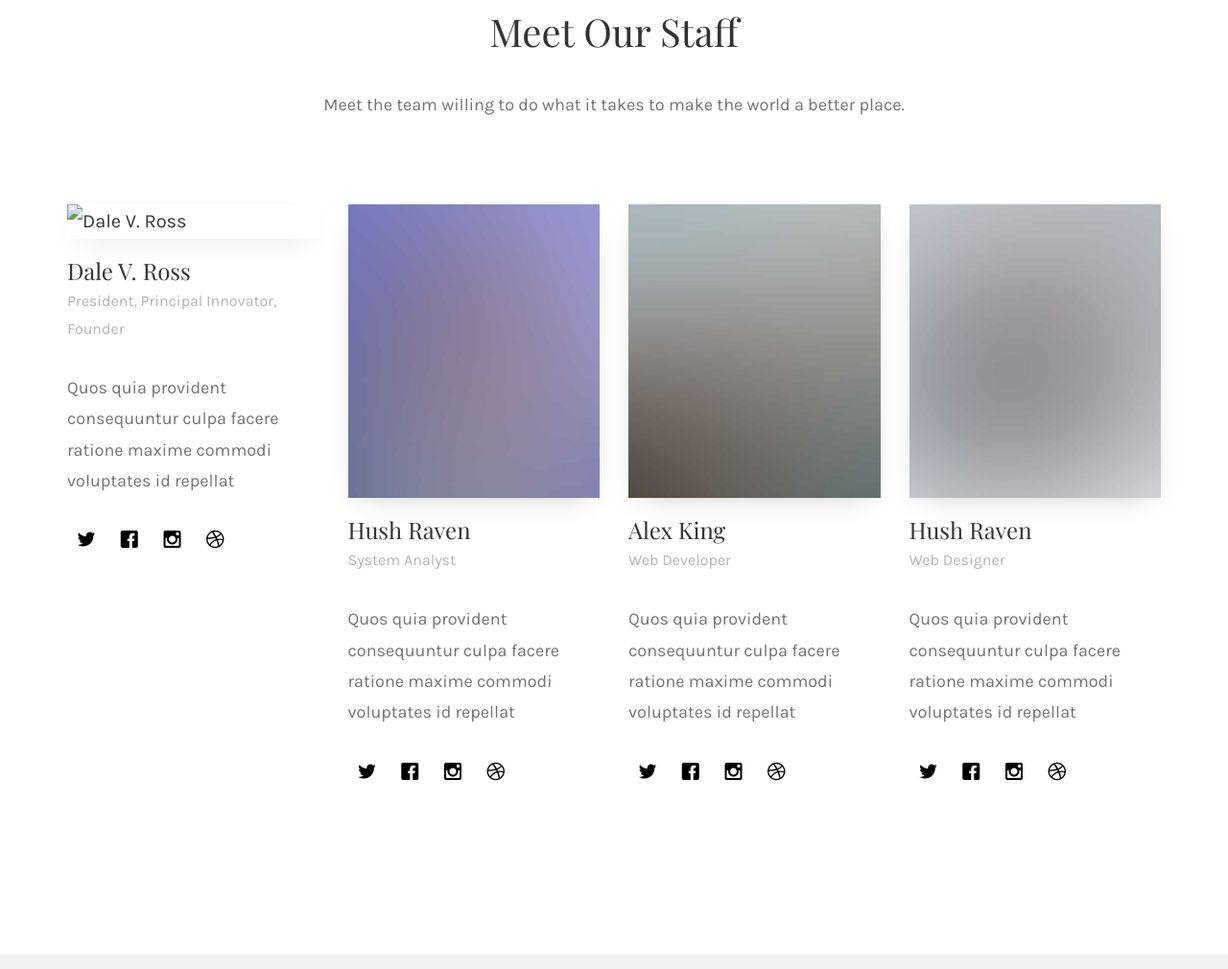
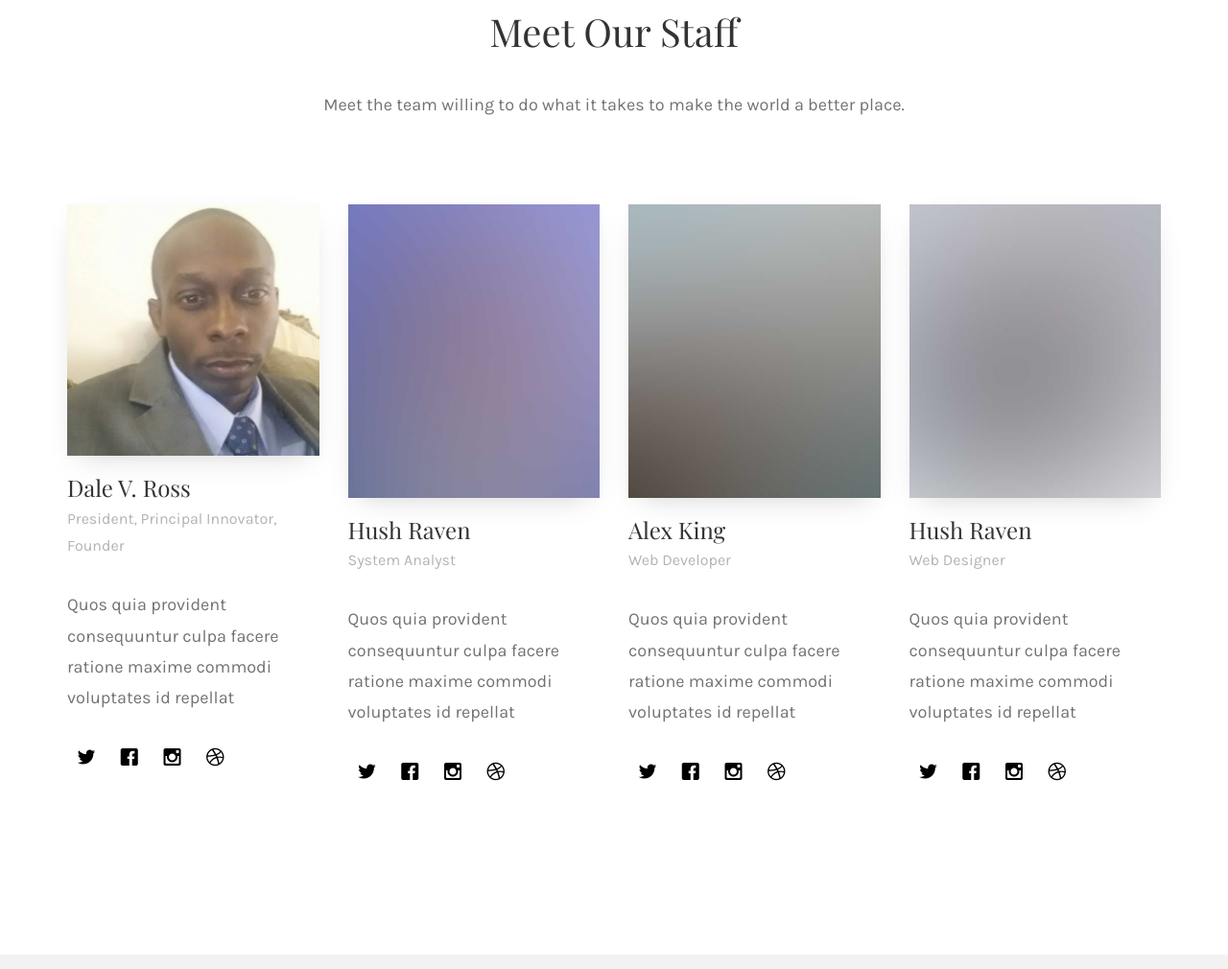
Before and after one commit to RossSquared/rosssquared.org, a plain HTML site: page index.html in a window 1280 px wide. Shown: the part 1966-2976 px from the top of the page at 96% size. Drawn offline with nearby package versions, Linux system fonts and the light colour scheme; files whose address does not match are found by name.

Commit message:
Fixed name

```diff
--- a/index.html
+++ b/index.html
@@ -191,7 +191,7 @@
 				<div class="row">
 					<div class="col-sm-3 animate-box" data-animate-effect="fadeIn">
 						<div class="fh5co-staff">
-							<img class="img-responsive" src="images/user-dale.jpg" alt="Dale V. Ross">
+							<img class="img-responsive" src="images/img-dale.jpg" alt="Dale V. Ross">
 							<h3>Dale V. Ross</h3>
 							<strong class="role">President, Principal Innovator, Founder</strong>
 							<p>Quos quia provident consequuntur culpa facere ratione maxime commodi voluptates id repellat</p>
```
